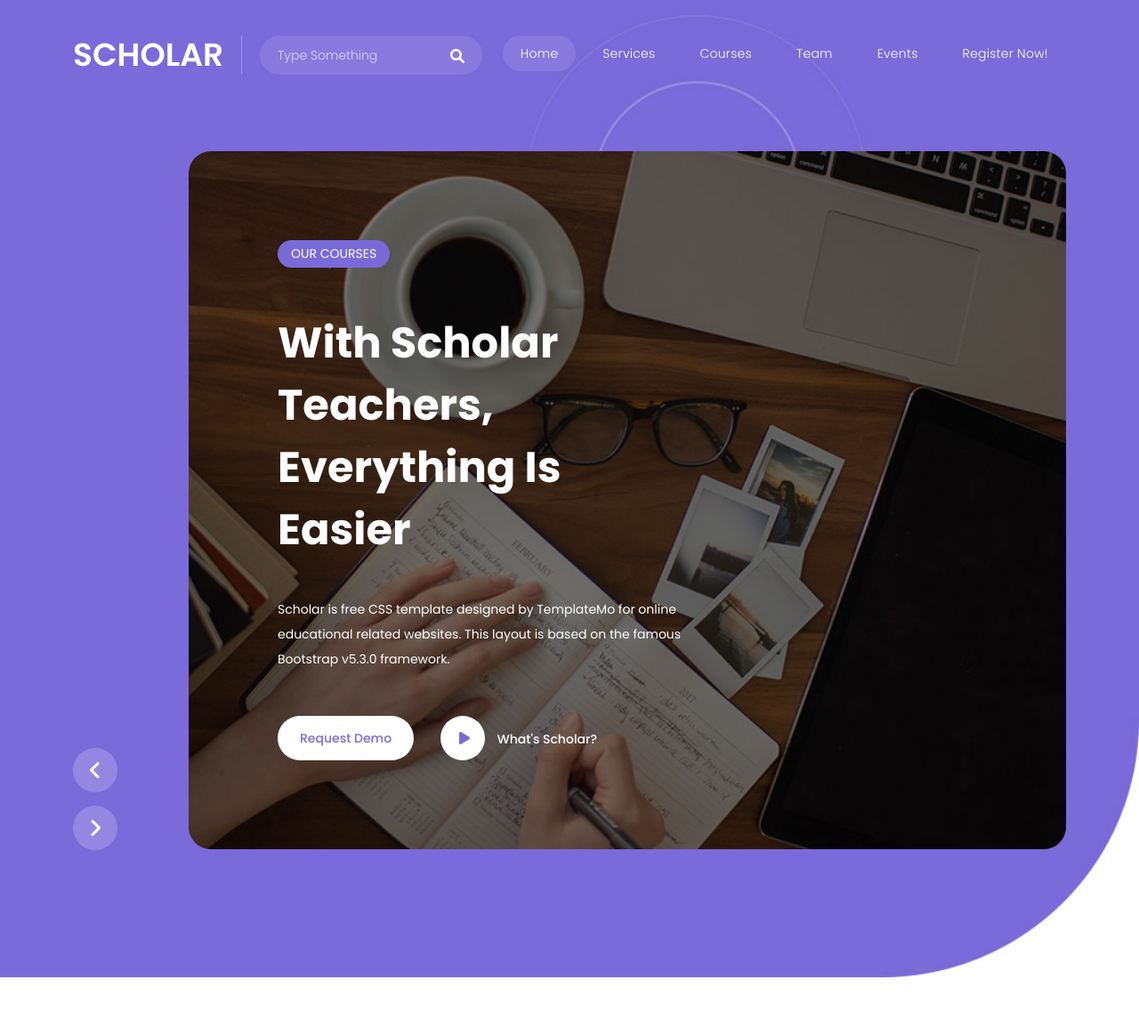
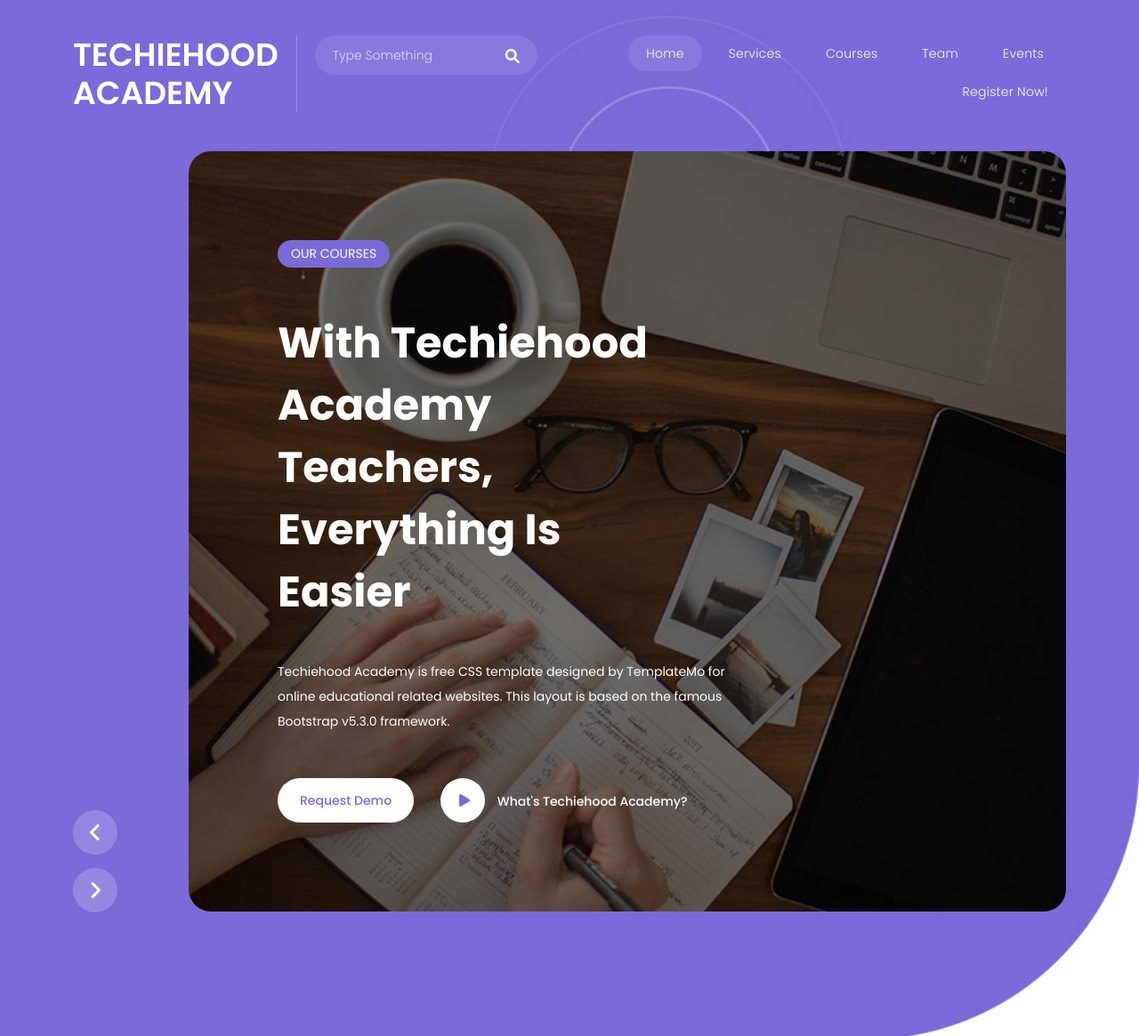
Before and after one commit to TechiehoodAcademy/TechiehoodStaticUI, a plain HTML site: page index.html in a window 1280 px wide. Shown: the top 1165 px of the page at 89% size. Drawn offline with nearby package versions, Linux system fonts and the light colour scheme.

Commit message:
Update index.html

```diff
--- a/index.html
+++ b/index.html
@@ -7,7 +7,7 @@
     <meta name="viewport" content="width=device-width, initial-scale=1, shrink-to-fit=no">
     <link href="https://fonts.googleapis.com/css2?family=Poppins:wght@100;200;300;400;500;600;700;800;900&display=swap" rel="stylesheet">
 
-    <title>Scholar - Online School HTML5 Template</title>
+    <title>TechiehoodAcademy</title>
 
     <!-- Bootstrap core CSS -->
     <link href="vendor/bootstrap/css/bootstrap.min.css" rel="stylesheet">
@@ -51,7 +51,7 @@
                 <nav class="main-nav">
                     <!-- ***** Logo Start ***** -->
                     <a href="index.html" class="logo">
-                        <h1>Scholar</h1>
+                        <h1>Techiehood Academy</h1>
                     </a>
                     <!-- ***** Logo End ***** -->
                     <!-- ***** Serach Start ***** -->
@@ -90,14 +90,14 @@
             <div class="item item-1">
               <div class="header-text">
                 <span class="category">Our Courses</span>
-                <h2>With Scholar Teachers, Everything Is Easier</h2>
-                <p>Scholar is free CSS template designed by TemplateMo for online educational related websites. This layout is based on the famous Bootstrap v5.3.0 framework.</p>
+                <h2>With Techiehood Academy Teachers, Everything Is Easier</h2>
+                <p>Techiehood Academy is free CSS template designed by TemplateMo for online educational related websites. This layout is based on the famous Bootstrap v5.3.0 framework.</p>
                 <div class="buttons">
                   <div class="main-button">
                     <a href="#">Request Demo</a>
                   </div>
                   <div class="icon-button">
-                    <a href="#"><i class="fa fa-play"></i> What's Scholar?</a>
+                    <a href="#"><i class="fa fa-play"></i> What's Techiehood Academy?</a>
                   </div>
                 </div>
               </div>
@@ -219,7 +219,7 @@
             <div class="accordion-item">
               <h2 class="accordion-header" id="headingThree">
                 <button class="accordion-button collapsed" type="button" data-bs-toggle="collapse" data-bs-target="#collapseThree" aria-expanded="false" aria-controls="collapseThree">
-                  Why SCHOLAR is the best?
+                  Why Techiehood Academy is the best?
                 </button>
               </h2>
               <div id="collapseThree" class="accordion-collapse collapse" aria-labelledby="headingThree" data-bs-parent="#accordionExample">
@@ -485,7 +485,7 @@
               </div>
             </div>
             <div class="item">
-              <p>“Scholar is free website template provided by TemplateMo for educational related websites. This CSS layout is based on Bootstrap v5.3.0 framework.”</p>
+              <p>“Techiehood Academy is free website template provided by TemplateMo for educational related websites. This CSS layout is based on Bootstrap v5.3.0 framework.”</p>
               <div class="author">
                 <img src="assets/images/testimonial-author.jpg" alt="">
                 <span class="category">Digital Animator</span>
@@ -665,7 +665,7 @@
   <footer>
     <div class="container">
       <div class="col-lg-12">
-        <p>Copyright © 2036 Scholar Organization. All rights reserved. &nbsp;&nbsp;&nbsp; Design: <a href="https://templatemo.com" rel="nofollow" target="_blank">TemplateMo</a></p>
+        <p>Copyright © 2036 Techiehood Academy Organization. All rights reserved. &nbsp;&nbsp;&nbsp; Design: <a href="https://templatemo.com" rel="nofollow" target="_blank">TemplateMo</a></p>
       </div>
     </div>
   </footer>
```
